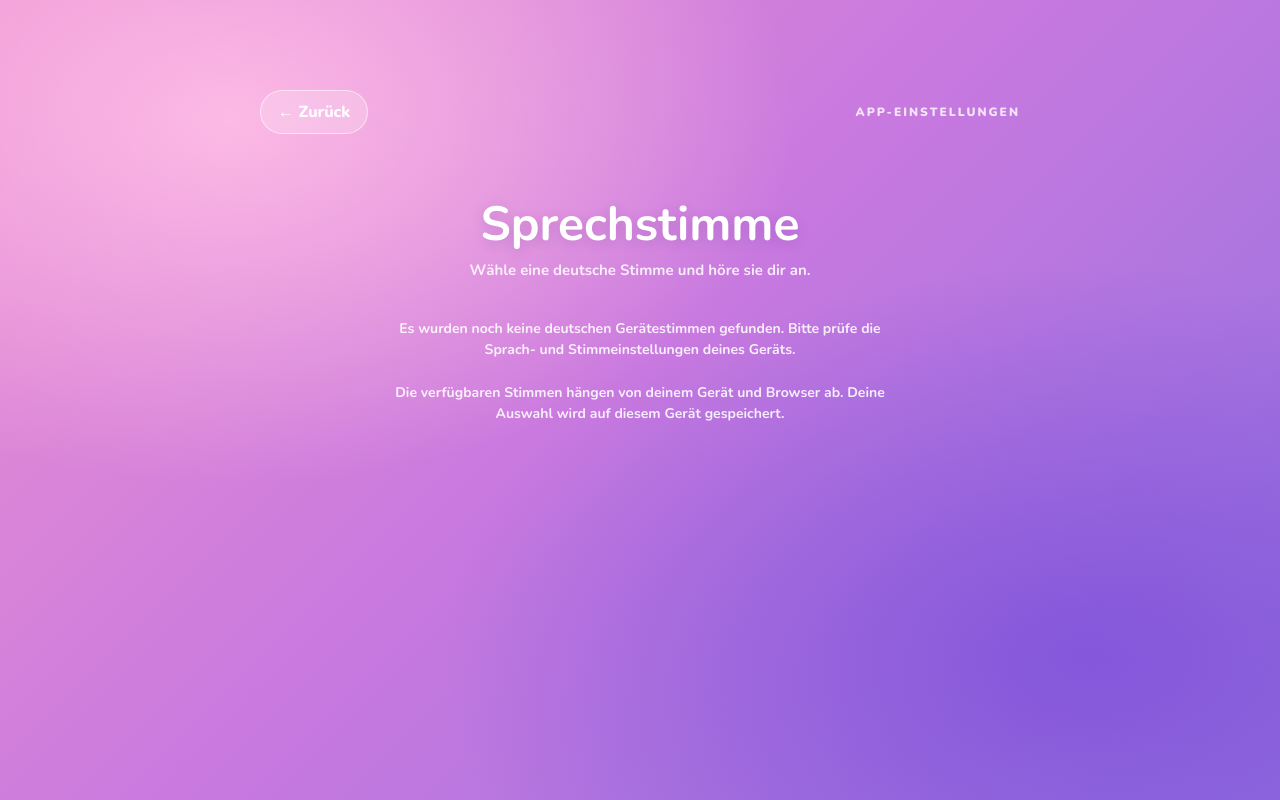
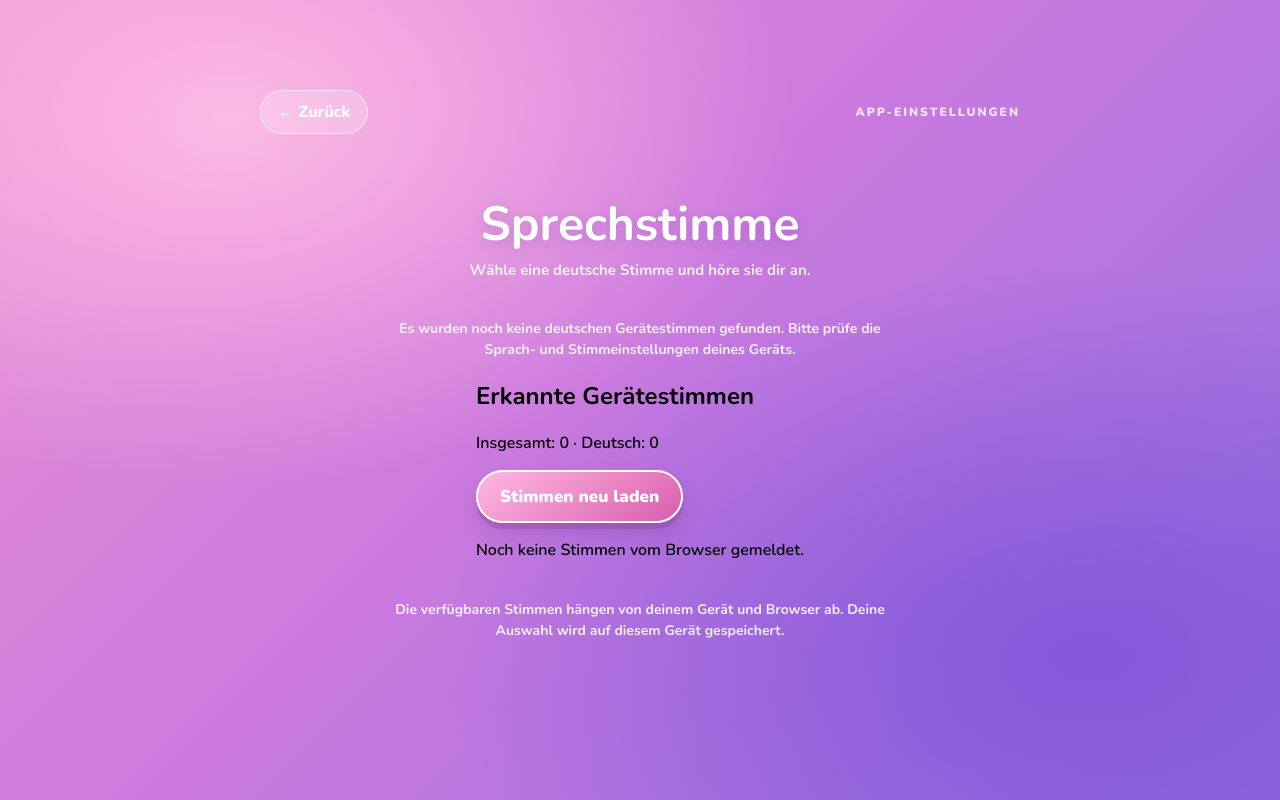
Before and after one commit to MandarinMaster/playground, a Next.js app: page / in a window 1280 px wide. Both pictures are taken after a click on the button "Einstellungen". Built offline with nearby package versions, Linux system fonts and the light colour scheme.

Commit message:
Expand device voice diagnostics and refresh

```diff
--- a/app/page.tsx
+++ b/app/page.tsx
@@ -169,6 +169,7 @@ export default function Home() {
   const [showLibrary, setShowLibrary] = useState(false);
   const [showHomeSettings, setShowHomeSettings] = useState(false);
   const [availableVoices, setAvailableVoices] = useState<SpeechSynthesisVoice[]>([]);
+  const [allAvailableVoices, setAllAvailableVoices] = useState<SpeechSynthesisVoice[]>([]);
   const [selectedVoiceURI, setSelectedVoiceURI] = useState("");
   const [showDice, setShowDice] = useState(false);
   const [showDiceSettings, setShowDiceSettings] = useState(false);
@@ -286,7 +287,9 @@ export default function Home() {
   useEffect(() => {
     if (!("speechSynthesis" in window)) return;
     const refreshVoices = () => {
-      const germanVoices = window.speechSynthesis.getVoices().filter((voice) => voice.lang.toLowerCase().startsWith("de")).sort((a, b) => a.name.localeCompare(b.name, "de"));
+      const allVoices = window.speechSynthesis.getVoices();
+      setAllAvailableVoices(allVoices);
+      const germanVoices = allVoices.filter((voice) => voice.lang.toLowerCase().startsWith("de")).sort((a, b) => a.name.localeCompare(b.name, "de"));
       setAvailableVoices(germanVoices);
       const savedVoice = window.localStorage.getItem("playground-speech-voice");
       if (savedVoice && germanVoices.some((voice) => voice.voiceURI === savedVoice)) setSelectedVoiceURI(savedVoice);
@@ -297,7 +300,17 @@ export default function Home() {
     };
     refreshVoices();
     window.speechSynthesis.addEventListener("voiceschanged", refreshVoices);
-    return () => window.speechSynthesis.removeEventListener("voiceschanged", refreshVoices);
+    window.addEventListener("focus", refreshVoices);
+    document.addEventListener("visibilitychange", refreshVoices);
+    const retryOne = window.setTimeout(refreshVoices, 500);
+    const retryTwo = window.setTimeout(refreshVoices, 1500);
+    return () => {
+      window.speechSynthesis.removeEventListener("voiceschanged", refreshVoices);
+      window.removeEventListener("focus", refreshVoices);
+      document.removeEventListener("visibilitychange", refreshVoices);
+      window.clearTimeout(retryOne);
+      window.clearTimeout(retryTwo);
+    };
   }, [selectedVoiceURI]);
 
   useEffect(() => {
@@ -347,6 +360,21 @@ export default function Home() {
               <button className="voice-preview-button" onClick={() => speak("Hallo! Ich freue mich, mit dir zu lernen. Wie schreibt man Katze?")}>Stimme anhören</button>
             </>
           ) : <p className="voice-unavailable">Es wurden noch keine deutschen Gerätestimmen gefunden. Bitte prüfe die Sprach- und Stimmeinstellungen deines Geräts.</p>}
+          <section className="voice-diagnostics">
+            <h2>Erkannte Gerätestimmen</h2>
+            <p>Insgesamt: {allAvailableVoices.length} · Deutsch: {availableVoices.length}</p>
+            <button className="voice-preview-button" onClick={() => {
+              const voices = window.speechSynthesis.getVoices();
+              setAllAvailableVoices(voices);
+              setAvailableVoices(voices.filter((voice) => voice.lang.toLowerCase().startsWith("de")).sort((a, b) => a.name.localeCompare(b.name, "de")));
+            }}>Stimmen neu laden</button>
+            {allAvailableVoices.length ? <ul className="voice-diagnostics-list">
+              {allAvailableVoices.map((voice) => <li key={voice.voiceURI}>
+                <strong>{voice.name}</strong> — {voice.lang}
+                <small>{voice.voiceURI} · {voice.localService ? "lokal" : "Netzwerk"}{voice.default ? " · Standardsstimme" : ""}</small>
+              </li>)}
+            </ul> : <p>Noch keine Stimmen vom Browser gemeldet.</p>}
+          </section>
           <p className="voice-note">Die verfügbaren Stimmen hängen von deinem Gerät und Browser ab. Deine Auswahl wird auf diesem Gerät gespeichert.</p>
         </section>
       ) : showLibrary ? (
```
